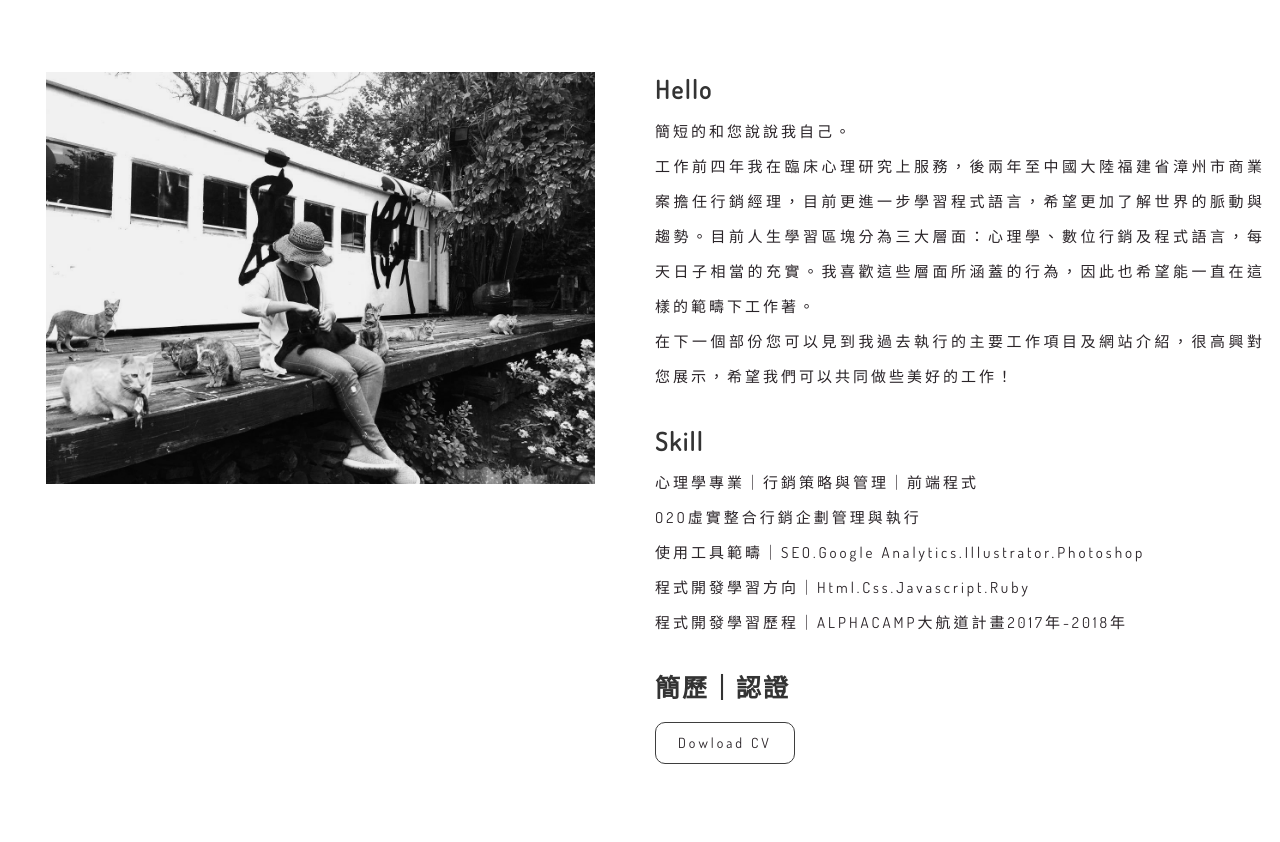
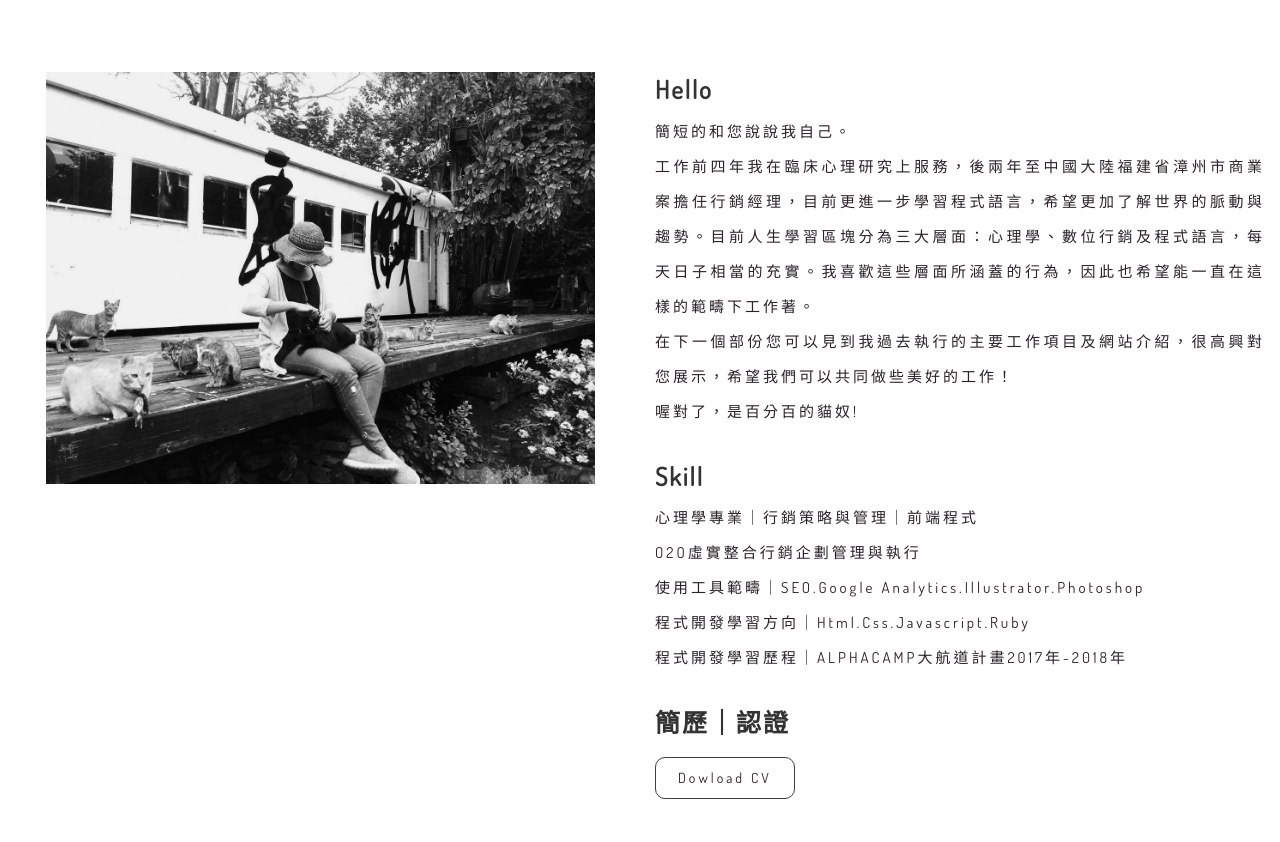
Before and after one commit to Emmasmallchu/my-website, a plain HTML site: page index.html in a window 1280 px wide. Shown: the part 953-1795 px from the top of the page. Drawn offline with Linux system fonts and the light colour scheme.

Commit message:
Add files via upload

```diff
--- a/index.html
+++ b/index.html
@@ -59,7 +59,8 @@
         <div class="col-right">
           <div class="personal-info">
             <h3>hello</h3>
-            <p>簡短的和您說說我自己。<br>工作前四年我在臨床心理研究上服務，後兩年至中國大陸福建省漳州市商業案擔任行銷經理，目前更進一步學習程式語言，希望更加了解世界的脈動與趨勢。目前人生學習區塊分為三大層面：心理學、數位行銷及程式語言，每天日子相當的充實。我喜歡這些層面所涵蓋的行為，因此也希望能一直在這樣的範疇下工作著。<br>在下一個部份您可以見到我過去執行的主要工作項目及網站介紹，很高興對您展示，希望我們可以共同做些美好的工作！</p>
+            <p>簡短的和您說說我自己。<br>工作前四年我在臨床心理研究上服務，後兩年至中國大陸福建省漳州市商業案擔任行銷經理，目前更進一步學習程式語言，希望更加了解世界的脈動與趨勢。目前人生學習區塊分為三大層面：心理學、數位行銷及程式語言，每天日子相當的充實。我喜歡這些層面所涵蓋的行為，因此也希望能一直在這樣的範疇下工作著。<br>在下一個部份您可以見到我過去執行的主要工作項目及網站介紹，很高興對您展示，希望我們可以共同做些美好的工作！<br>
+            喔對了，是百分百的貓奴!</p>
           </div>
           <div class="skill">
             <ul>
```
